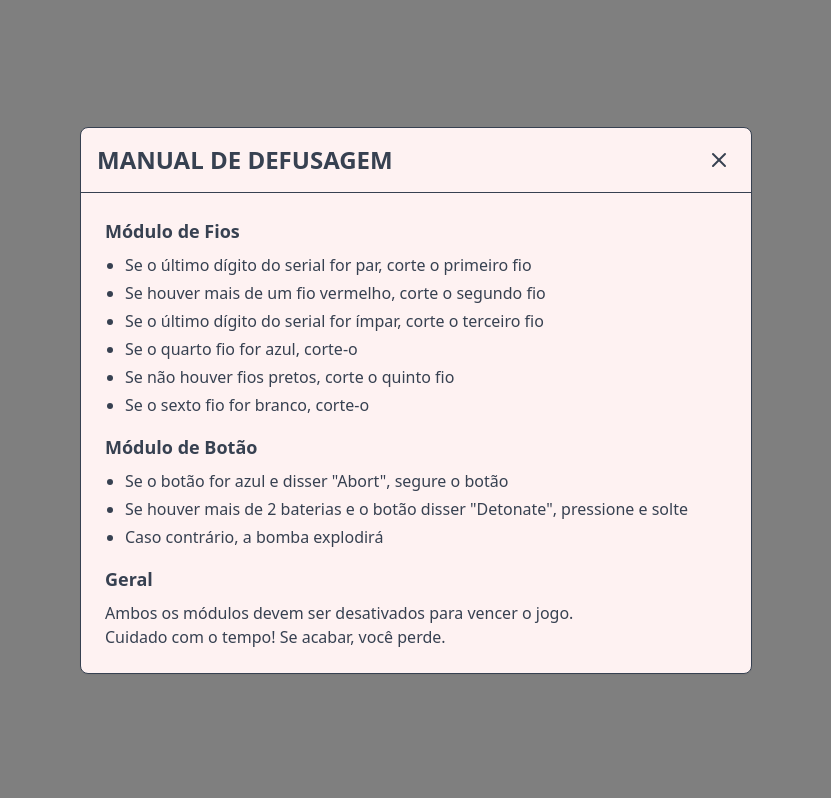
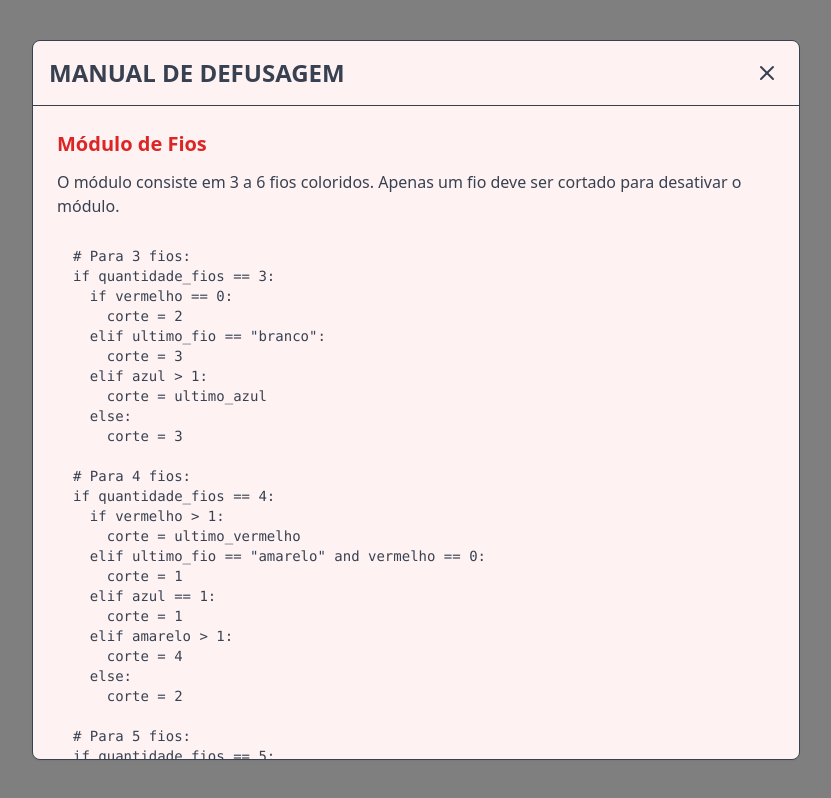
Before and after one commit to bielpieroli/PET_KEEP_TALKING, a React (Vite) app in the folder keepTalkingAndNoKidExplodes/: page / in a window 1280 px wide. Both pictures are taken after a click on the button "MANUAL DE DEFUSAGEM". Shown: the whole page, without its empty margins (224-1055 px from the left). Built offline with nearby package versions, Linux system fonts and the light colour scheme.

Commit message:
😀 Wire module working

```diff
--- a/keepTalkingAndNoKidExplodes/src/App.tsx
+++ b/keepTalkingAndNoKidExplodes/src/App.tsx
@@ -16,7 +16,11 @@ function App() {
   const [showManual, setShowManual] = useState(false)
   const [wiresDefused, setWiresDefused] = useState(false)
   const [buttonDefused, setButtonDefused] = useState(false)
-  const [serialNumber] = useState(() => Math.random().toString(36).substring(2, 8).toUpperCase())
+  const [serialNumber] = useState(() => {
+  const randomString = Math.random().toString(36).substring(2, 7).toUpperCase();
+    const lastDigit = Math.floor(Math.random() * 10).toString();
+    return randomString + lastDigit;
+});
   const [batteries] = useState(() => Math.floor(Math.random() * 4) + 1)
 
   // Timer logic
--- a/keepTalkingAndNoKidExplodes/src/components/Manual.tsx
+++ b/keepTalkingAndNoKidExplodes/src/components/Manual.tsx
@@ -8,39 +8,129 @@ interface ManualProps {
 export function Manual({ onClose }: ManualProps) {
   return (
     <div className="fixed inset-0 bg-black bg-opacity-50 flex items-center justify-center p-4 z-50">
-      <Card className="max-w-2xl w-full max-h-[80vh] overflow-y-auto">
+      <Card className="max-w-3xl w-full max-h-[90vh] overflow-y-auto">
         <div className="flex justify-between items-center p-4 border-b">
           <h2 className="text-2xl font-bold">MANUAL DE DEFUSAGEM</h2>
           <button onClick={onClose} className="p-1 hover:bg-muted rounded">
             <X size={24} />
           </button>
         </div>
-        <div className="p-6 space-y-4">
+        <div className="p-6 space-y-6">
           <div>
-            <h3 className="text-lg font-bold mb-2">Módulo de Fios</h3>
-            <ul className="list-disc pl-5 space-y-1">
-              <li>Se o último dígito do serial for par, corte o primeiro fio</li>
-              <li>Se houver mais de um fio vermelho, corte o segundo fio</li>
-              <li>Se o último dígito do serial for ímpar, corte o terceiro fio</li>
-              <li>Se o quarto fio for azul, corte-o</li>
-              <li>Se não houver fios pretos, corte o quinto fio</li>
-              <li>Se o sexto fio for branco, corte-o</li>
-            </ul>
+            <h3 className="text-xl font-bold mb-3 text-red-600">Módulo de Fios</h3>
+            <p className="mb-3">O módulo consiste em 3 a 6 fios coloridos. Apenas um fio deve ser cortado para desativar o módulo.</p>
+
+            <pre className="bg-muted p-4 rounded-md overflow-x-auto text-sm mb-4">
+{`# Para 3 fios:
+if quantidade_fios == 3:
+  if vermelho == 0:
+    corte = 2
+  elif ultimo_fio == "branco":
+    corte = 3
+  elif azul > 1:
+    corte = ultimo_azul
+  else:
+    corte = 3
+
+# Para 4 fios:
+if quantidade_fios == 4:
+  if vermelho > 1:
+    corte = ultimo_vermelho
+  elif ultimo_fio == "amarelo" and vermelho == 0:
+    corte = 1
+  elif azul == 1:
+    corte = 1
+  elif amarelo > 1:
+    corte = 4
+  else:
+    corte = 2
+
+# Para 5 fios:
+if quantidade_fios == 5:
+  if ultimo_fio == "preto" and ultimoDigitoSerial % 2 == 0:
+    corte = 4
+  elif vermelho == 1 and amarelo > 1:
+    corte = 1
+  elif preto == 0:
+    corte = 2
+  else:
+    corte = 1
+
+# Para 6 fios:
+if quantidade_fios == 6:
+  if amarelo == 0 and ultimoDigitoSerial % 2 == 1:
+    corte = 3
+  elif amarelo == 1 and branco > 1:
+    corte = 4
+  elif vermelho == 0:
+    corte = 6
+  else:
+    corte = 4`}
+            </pre>
+
+            <p className="text-sm text-muted-foreground">
+              Nota: Os fios são numerados de cima para baixo (1 é o mais alto).<br/>
+              serial_impar: True se o último dígito do número de série for ímpar.
+            </p>
           </div>
 
-          <div>
-            <h3 className="text-lg font-bold mb-2">Módulo de Botão</h3>
-            <ul className="list-disc pl-5 space-y-1">
-              <li>Se o botão for azul e disser "Abort", segure o botão</li>
-              <li>Se houver mais de 2 baterias e o botão disser "Detonate", pressione e solte</li>
-              <li>Caso contrário, a bomba explodirá</li>
-            </ul>
+          <div className="border-t pt-4">
+            <h3 className="text-xl font-bold mb-3 text-blue-600">Módulo de Botão</h3>
+            <p className="mb-3">O módulo possui um botão grande e uma luz colorida com uma sigla.</p>
+
+            <pre className="bg-muted p-4 rounded-md overflow-x-auto text-sm mb-4">
+{`# Verifique se deve pressionar e soltar imediatamente
+if luz == "azul" and sigla == "CAR":
+    acao = "pressione_e_solte"
+elif cor_botao == "branco" and indicador_CAR_aceso == True:
+    acao = "pressione_e_solte"
+elif baterias > 2 and luz == "vermelha":
+    acao = "pressione_e_solte"
+elif luz == "amarela" and indicador_FRK_apagado == True:
+    acao = "pressione_e_solte"
+else:
+    # Caso contrário, mantenha pressionado
+    if faixa == "azul":
+        liberar_em = 4
+    elif faixa == "amarela":
+        liberar_em = 5
+    elif faixa == "vermelha":
+        liberar_em = 1
+    elif faixa == "verde":
+        liberar_em = 3
+    elif faixa == "branca":
+        liberar_em = 2`}
+            </pre>
           </div>
 
-          <div>
+          <div className="border-t pt-4">
+            <h3 className="text-lg font-bold mb-2">Variáveis Disponíveis</h3>
+            <pre className="bg-muted p-3 rounded-md overflow-x-auto text-xs">
+{`quantidade_fios      # Número total de fios (3-6)
+vermelho            # Quantidade de fios vermelhos
+azul               # Quantidade de fios azuis
+amarelo            # Quantidade de fios amarelos
+branco             # Quantidade de fios brancos
+preto              # Quantidade de fios pretos
+ultimo_fio         # Cor do último fio
+ultimo_vermelho    # Posição do último fio vermelho
+ultimo_azul        # Posição do último fio azul
+serial_impar       # True se último dígito do serial for ímpar
+
+luz                # Cor da luz (azul, vermelha, amarela)
+sigla              # Sigla ao lado do botão (CAR, FRK, SIG, NSA)
+cor_botao          # Cor do botão
+baterias           # Número de baterias na bomba
+indicador_CAR_aceso    # True se houver indicador CAR aceso
+indicador_FRK_apagado  # True se houver indicador FRK apagado
+faixa              # Cor da faixa (azul, amarela, vermelha, verde, branca)`}
+            </pre>
+          </div>
+
+          <div className="border-t pt-4">
             <h3 className="text-lg font-bold mb-2">Geral</h3>
             <p>Ambos os módulos devem ser desativados para vencer o jogo.</p>
-            <p>Cuidado com o tempo! Se acabar, você perde.</p>
+            <p className="font-semibold text-red-600">Cuidado com o tempo! Se acabar, a bomba explode.</p>
           </div>
         </div>
       </Card>
--- a/keepTalkingAndNoKidExplodes/src/components/WireModule.tsx
+++ b/keepTalkingAndNoKidExplodes/src/components/WireModule.tsx
@@ -11,22 +11,82 @@ interface WireModuleProps {
 export function WireModule({ onDefused, onExplode, serialNumber, isDefused }: WireModuleProps) {
   const [wires] = useState(() => {
     const colors = ["red", "blue", "yellow", "black", "white"]
-    return Array.from({ length: 6 }, () => colors[Math.floor(Math.random() * colors.length)])
+    const count = 3 + Math.floor(Math.random() * 4) // 3-6 fios
+    return Array.from({ length: count }, () => colors[Math.floor(Math.random() * colors.length)])
   })
+
+  // Conta fios por cor
+  const countWires = (color: string) => wires.filter(w => w === color).length
+
+  // Encontra a posição do último fio de uma cor específica
+  const findLastWirePosition = (color: string) => {
+    for (let i = wires.length - 1; i >= 0; i--) {
+      if (wires[i] === color) return i
+    }
+    return -1
+  }
+
+  // Verifica se o último dígito do serial é ímpar
+  const isLastDigitOdd = () => {
+    const lastChar = serialNumber[serialNumber.length - 1]
+    return !isNaN(Number(lastChar)) && Number(lastChar) % 2 !== 0
+  }
+
+  // Determina qual fio deve ser cortado baseado nas regras
+  const getCorrectWireToCut = () => {
+    const wireCount = wires.length
+    const redCount = countWires("red")
+    const blueCount = countWires("blue")
+    const yellowCount = countWires("yellow")
+    const blackCount = countWires("black")
+    const whiteCount = countWires("white")
+    const lastWireColor = wires[wires.length - 1]
+    const lastRedPosition = findLastWirePosition("red")
+    const lastBluePosition = findLastWirePosition("blue")
+    const serialOdd = isLastDigitOdd()
+
+    // Regras para 3 fios
+    if (wireCount === 3) {
+      if (redCount === 0) return 1 // segundo fio (índice 1)
+      if (lastWireColor === "white") return wireCount - 1 // último fio
+      if (blueCount > 1) return lastBluePosition // último fio azul
+      return wireCount - 1 // último fio
+    }
+
+    // Regras para 4 fios
+    if (wireCount === 4) {
+      if (redCount > 1) return lastRedPosition // último fio vermelho
+      if (lastWireColor === "yellow" && redCount === 0) return 0 // primeiro fio
+      if (blueCount === 1) return 0 // primeiro fio
+      if (yellowCount > 1) return wireCount - 1 // último fio
+      return 1 // segundo fio
+    }
+
+    // Regras para 5 fios
+    if (wireCount === 5) {
+      if (lastWireColor === "black" && !serialOdd) return 3 // quarto fio
+      if (redCount === 1 && yellowCount > 1) return 0 // primeiro fio
+      if (blackCount === 0) return 1 // segundo fio
+      return 0 // primeiro fio
+    }
+
+    // Regras para 6 fios
+    if (wireCount === 6) {
+      if (yellowCount === 0 && serialOdd) return 2 // terceiro fio
+      if (yellowCount === 1 && whiteCount > 1) return 3 // quarto fio
+      if (redCount === 0) return wireCount - 1 // último fio
+      return 3 // quarto fio
+    }
+
+    return -1 // Caso padrão (não deve acontecer)
+  }
+
+  const correctWire = getCorrectWireToCut()
 
   const handleWireCut = (index: number) => {
     if (isDefused) return
 
-    // Lógica simplificada para decidir se o fio deve ser cortado
-    const lastDigit = parseInt(serialNumber[serialNumber.length - 1])
-    const shouldCut = (index === 0 && lastDigit % 2 === 0) ||
-                     (index === 1 && wires.filter(w => w === "red").length > 1) ||
-                     (index === 2 && lastDigit % 2 !== 0) ||
-                     (index === 3 && wires[index] === "blue") ||
-                     (index === 4 && wires.filter(w => w === "black").length === 0) ||
-                     (index === 5 && wires[index] === "white")
-
-    if (shouldCut) {
+    if (index === correctWire) {
       onDefused()
     } else {
       onExplode()
@@ -36,21 +96,27 @@ export function WireModule({ onDefused, onExplode, serialNumber, isDefused }: Wi
   return (
     <Card className="p-6">
       <h2 className="text-xl font-bold mb-4 text-center">MÓDULO DE FIOS</h2>
-      <div className="grid grid-cols-3 gap-4">
+      <div className="flex flex-col items-center space-y-2">
+        <div className="w-full h-8 bg-gray-700 rounded-t-lg"></div>
         {wires.map((color, index) => (
-          <div key={index} className="flex flex-col items-center">
+          <div key={index} className="flex items-center w-full">
+            <div className="w-8 h-8 bg-gray-700 rounded-l-lg"></div>
             <div
-              className={`w-16 h-16 rounded-full border-4 border-gray-300 cursor-pointer ${isDefused ? "opacity-50" : "hover:opacity-80"}`}
+              className={`flex-grow h-2 cursor-pointer ${isDefused ? "opacity-50" : "hover:h-3"}`}
               style={{ backgroundColor: color }}
               onClick={() => handleWireCut(index)}
             />
-            <span className="mt-2 text-sm">{index + 1}</span>
+            <div className="w-8 h-8 bg-gray-700 rounded-r-lg flex items-center justify-center">
+              <span className="text-white text-xs">{index + 1}</span>
+            </div>
           </div>
         ))}
+        <div className="w-full h-8 bg-gray-700 rounded-b-lg"></div>
       </div>
       <div className="mt-4 text-sm text-muted-foreground">
         <p>Serial: {serialNumber}</p>
-        <p>Instrução: Corte os fios com base no manual</p>
+        <p>Fios: {wires.length} | Vermelhos: {countWires("red")} | Azuis: {countWires("blue")}</p>
+        <p>Amarelos: {countWires("yellow")} | Pretos: {countWires("black")} | Brancos: {countWires("white")}</p>
       </div>
     </Card>
   )
```
